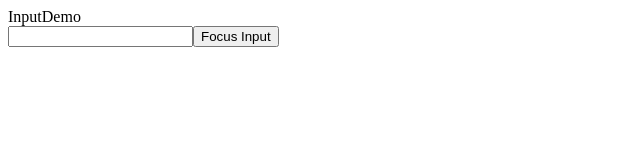
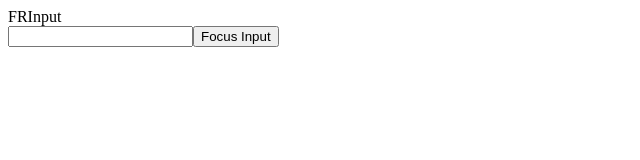
Before and after one commit to MrTwinkleSharma/Full-Stack-React, a React (Create React App) app in the folder tut-app/: page / in a window 1280 px wide. Shown: the top 160 px of the page, without its empty margins (0-640 px from the left). Built offline with nearby package versions, Linux system fonts and the light colour scheme; the HTML template or start-up script is replaced by a standard one.

Commit message:
Forwarding Refs

```diff
--- a/tut-app/src/components/App.jsx
+++ b/tut-app/src/components/App.jsx
@@ -1,10 +1,11 @@
 import React, { Component } from 'react';
-import FocusInputDemo from './FocusInputDemo.jsx';
+import FRParentInput from './FRParentInput.jsx';
+import FocusInputDemo from './FRParentInput.jsx';
 
 class App extends Component {
 
     render(){
-    return <FocusInputDemo/>
+    return <FRParentInput/>
     }
 
 }
--- /dev/null
+++ b/tut-app/src/components/FRInput.jsx
@@ -0,0 +1,15 @@
+import React from 'react';
+
+const FRInput = React.forwardRef(
+    (props,ref) =>   {
+        return (
+        <>
+        <div>FRInput</div>
+        <input type = 'text' ref = {ref} />
+        </>
+        )
+
+    }
+)
+
+export default FRInput;
--- a/tut-app/src/components/FocusInputDemo.jsx
+++ b/tut-app/src/components/FRParentInput.jsx
@@ -1,23 +1,23 @@
 import React, { Component } from 'react';
-import InputDemo from './InputDemo.jsx';
+import FRInput from './FRInput.jsx';
 
-class FocusInputDemo extends Component{
+class FRParentInput extends Component{
     constructor(props)
     {
         super(props);
-        this.componentRef = React.createRef();
+        this.forwardingRef = React.createRef();
     }
 
 
     clickHandler = () => {
-        this.componentRef.current.focusInput();
+        this.forwardingRef.current.focus();
     }
     render(){
         return <>
-        <InputDemo ref = {this.componentRef}></InputDemo>
+        <FRInput ref = {this.forwardingRef}></FRInput>
         <button onClick = {this.clickHandler}>Focus Input</button>
         </>
       }
 }
 
-export default FocusInputDemo;
+export default FRParentInput;
--- a/tut-app/src/components/InputDemo.jsx
+++ /dev/null
@@ -1,24 +0,0 @@
-import React, { Component } from 'react';
-
-
-class InputDemo extends Component{
-    constructor(props)
-    {
-        super(props);
-        this.myRef = React.createRef();
-    }
-
-    focusInput()
-    {
-        this.myRef.current.focus();
-        console.log(this.myRef);
-    }
-    render(){
-        return <>
-        <div>InputDemo</div>
-        <input type = 'text' ref = {this.myRef} />
-         </>
-      }
-}
-
-export default InputDemo;
```
